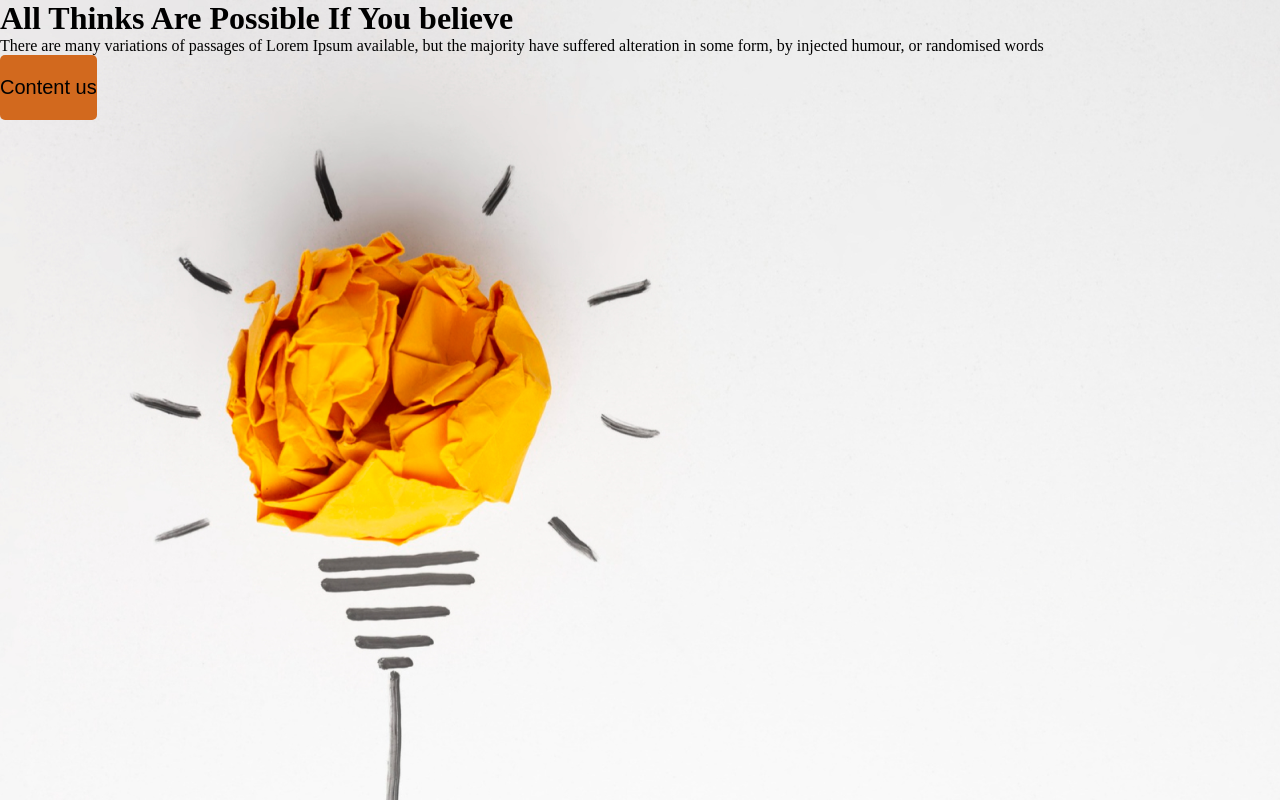
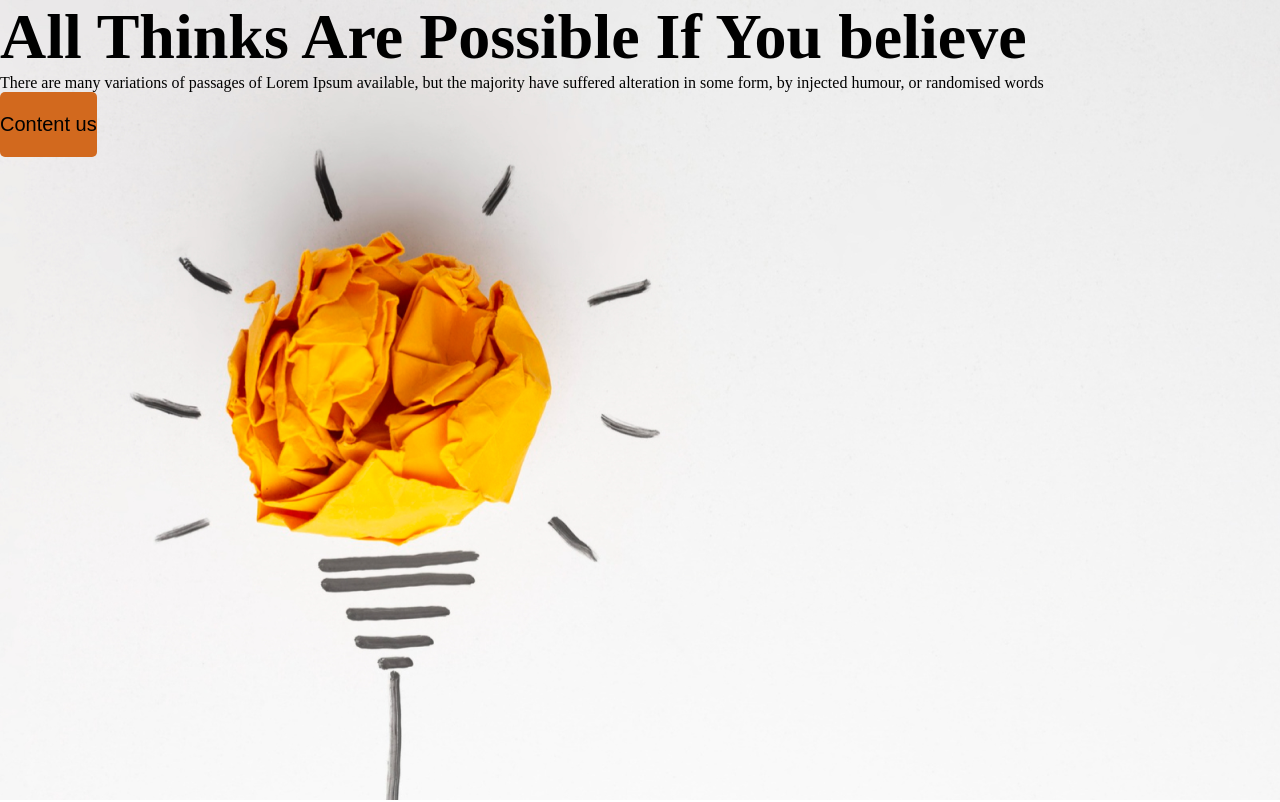
Before and after one commit to akash88602/web-portgolio-repo, a plain HTML site: page index.html in a window 1280 px wide. Shown: the top 802 px of the page. Drawn offline with Linux system fonts and the light colour scheme; files whose address does not match are found by name.

Commit message:
class add

```diff
--- a/index.html
+++ b/index.html
@@ -13,7 +13,7 @@
 <body>
     <header>
         <div class="herder-bottom">
-            <h1 header-style>All Thinks Are
+            <h1 class=" header-style">All Thinks Are
                             Possible If You
                                    believe</h1>
                        <p bottom-praimary>There are many variations of passages of Lorem Ipsum available, but the majority have suffered alteration in some form, by injected humour, or randomised words</p>
```
